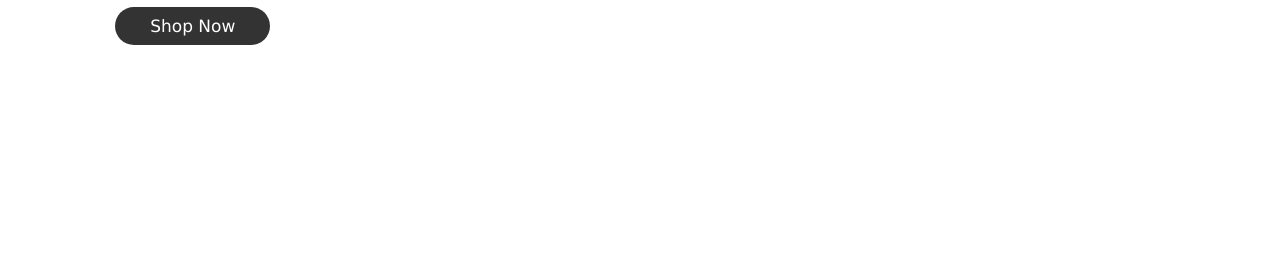
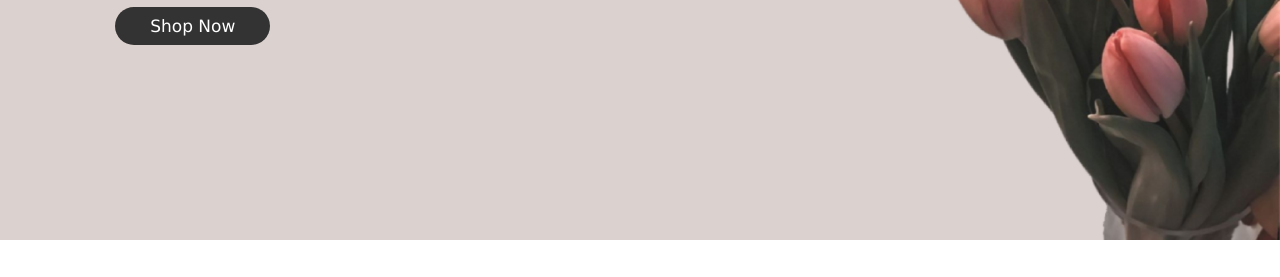
Before and after one commit to Madhura-Sarkar/Lilly-s-bloom, a plain HTML site: page index.html in a window 1280 px wide. Shown: the part 400-677 px from the top of the page. Drawn offline with Linux system fonts and the light colour scheme; files whose address does not match are found by name.

Commit message:
update style.css

```diff
--- a/style.css
+++ b/style.css
@@ -115,7 +115,7 @@ header .fa-bars{
     display: flex;
     align-items: center;
     min-height: 80vh;
-    background: url(assets\cover\ \(1\).png) no-repeat;
+    background: url(cover\ \(1\).png) no-repeat;
     background-size: cover;
     background-position: center;
 }
```
